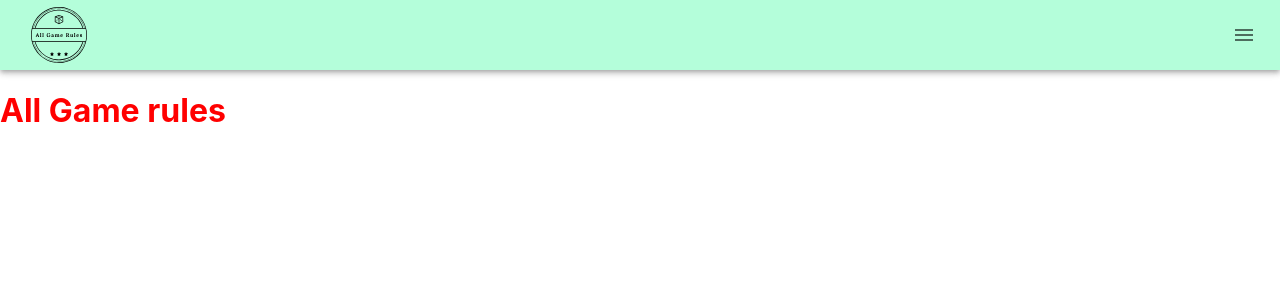
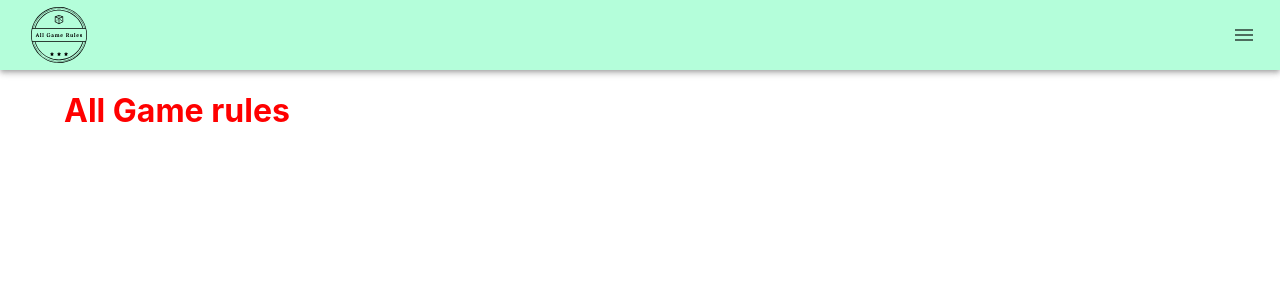
Before and after one commit to SMPlay/all-game-rules, a Next.js app: page / in a window 1280 px wide. Shown: the top 300 px of the page. Built offline with nearby package versions, Linux system fonts and the light colour scheme.

Commit message:
Added container to layout

```diff
--- a/src/layouts/StandardLayout.tsx
+++ b/src/layouts/StandardLayout.tsx
@@ -1,10 +1,11 @@
 import { FC } from "react";
+import { Container } from "@mui/material";
 
 import { Header } from "components/Header";
 
 export const StandardLayout: FC = ({ children }) => (
   <>
     <Header />
-    {children}
+    <Container>{children}</Container>
   </>
 );
```
